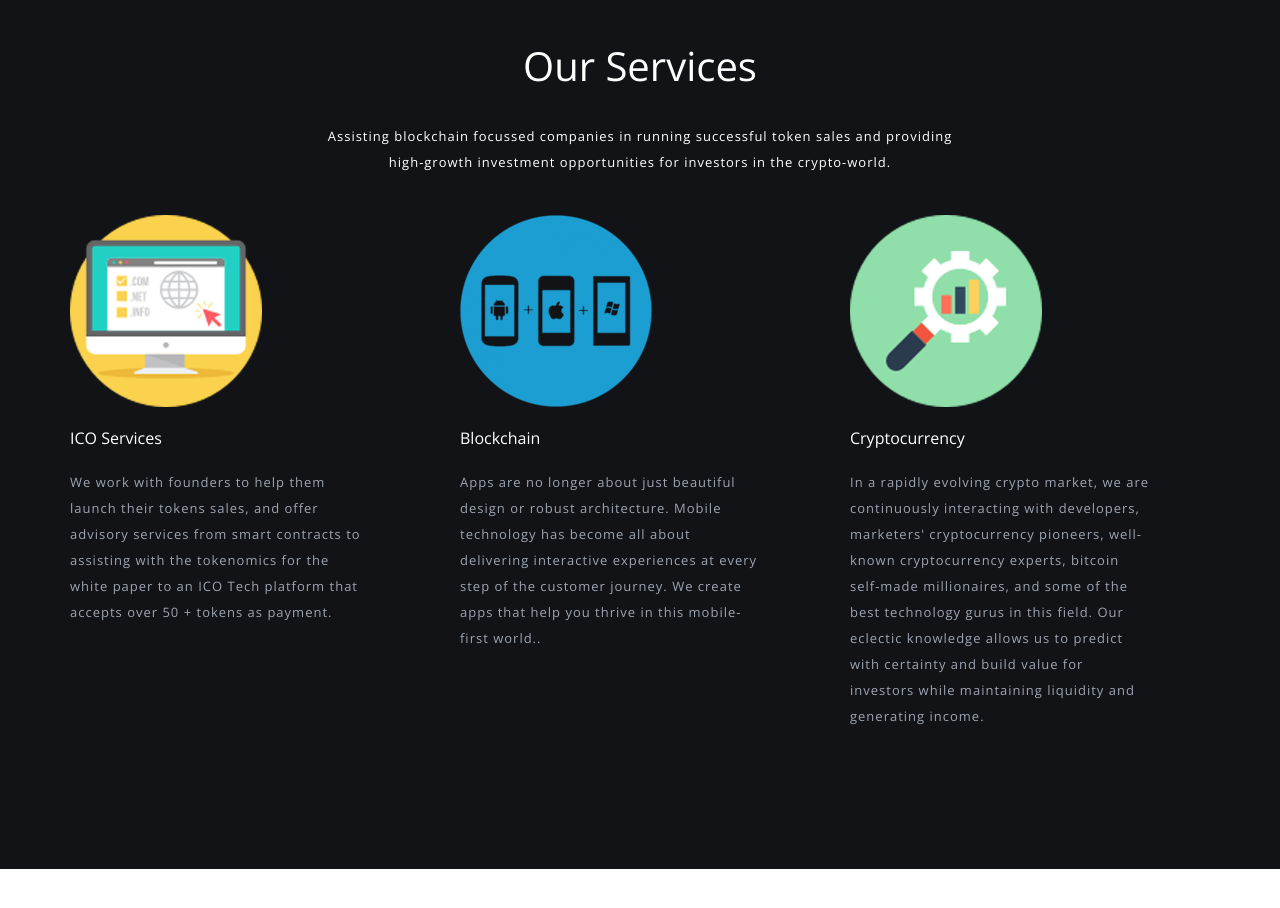
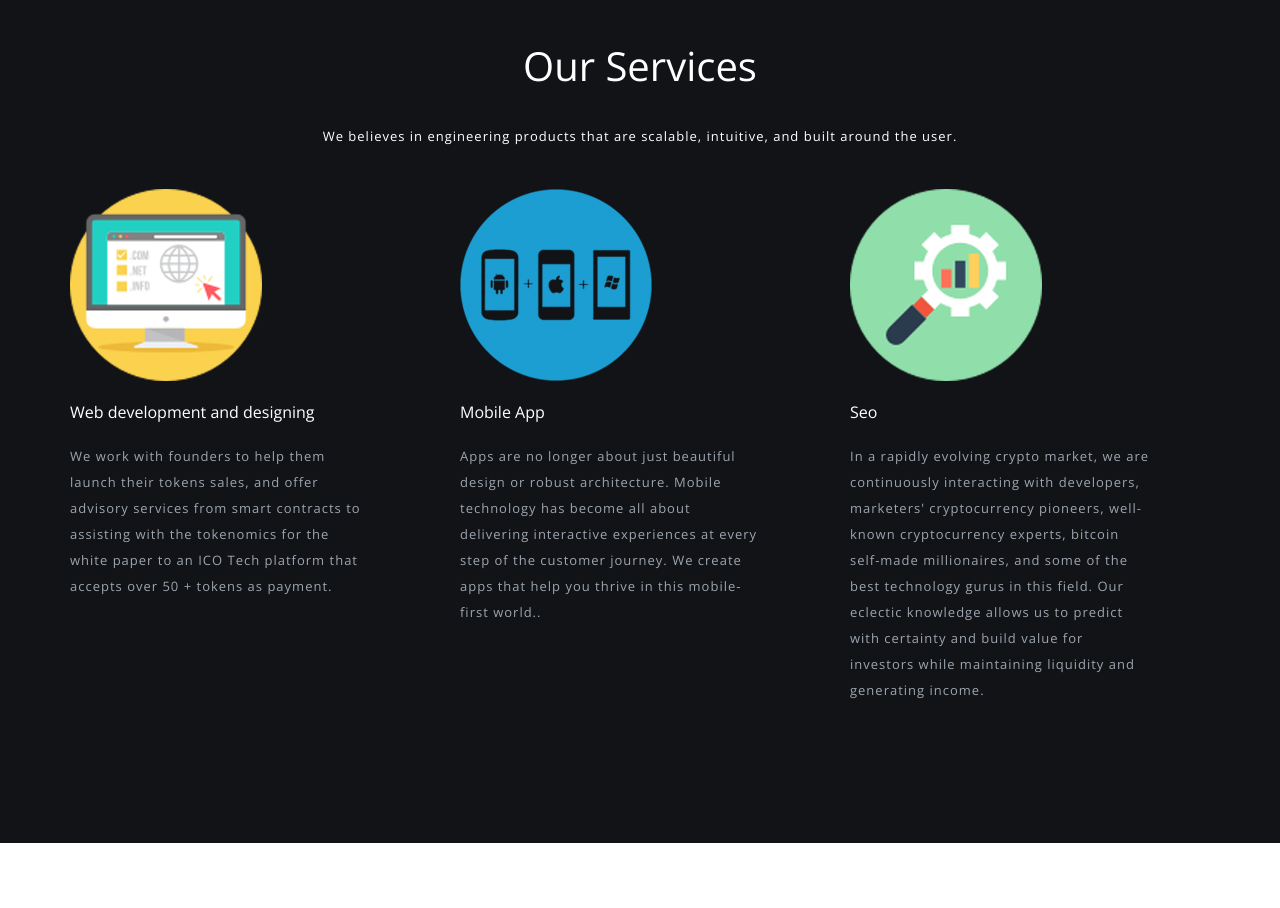
Before and after one commit to sorabh86/webtone, a plain HTML site: page index.html in a window 1280 px wide. Shown: the part 1360-2268 px from the top of the page. Drawn offline with nearby package versions, Linux system fonts and the light colour scheme.

Commit message:
hii
Signed-off-by: Megha Agrawal <megha1123agrawal@gmail.com>

```diff
--- a/index.html
+++ b/index.html
@@ -19,8 +19,7 @@
 				<video width="100%" autoplay loop>
 				  <source src="video/header.mp4" type="video/mp4">
 				  <!-- <source src="mov_bbb.ogg" type="video/ogg"> -->
-				  Your browser does not support HTML5 vide
-				</video>
+				  Your browser does not support HTML5 video				</video>
 			</div>
 			<div class="container-fluid menu">
 				<div class="row" style="margin-right: 0px;">
@@ -91,26 +90,29 @@ A multi-skilled software solution provider, Cadron Infotech remains focused on i
 							<div class="col-md-12">
 								<div class="inner-content">
 									<center><h2>Our Services</h2>
-									<p class="fadeIn">Assisting blockchain focussed companies in running successful token sales and providing high-growth investment opportunities for investors in the crypto-world.</p></center>
+									<p class="fadeIn">We believes in engineering products that are
+scalable, intuitive, and built around the user.
+
+</p></center>
 								</div>
 							</div>
 						</div>
 						<div class="row space-top">
 							<div class="col-md-4 col-sm-4 fadeIn">
 								<img src="images/iccon4.png">
-								<h4>ICO Services</h4>
+								<h4>Web development and designing</h4>
 								<p>We work with founders to help them launch their tokens sales, and offer advisory services from smart contracts to assisting with the tokenomics for the white paper to an ICO Tech platform that accepts over 50 + tokens as payment.</p>
 							</div>
 							<div class="col-md-4 col-sm-4 fadeIn">
 								<img src="images/icon2.png">
-								<h4>Blockchain</h4>
+								<h4>Mobile App</h4>
 								<p>Apps are no longer about just beautiful design or robust architecture.
 
 Mobile technology has become all about delivering interactive experiences at every step of the customer journey. We create apps that help you thrive in this mobile-first world.. </p>
 							</div>
 							<div class="col-md-4 col-sm-4 fadeIn">
 								<img src="images/icon1.png">
-								<h4>Cryptocurrency</h4>
+								<h4>Seo</h4>
 								<p>In a rapidly evolving crypto market, we are continuously interacting with developers, marketers' cryptocurrency pioneers, well-known cryptocurrency experts, bitcoin self-made millionaires, and some of the best technology gurus in this field. Our eclectic knowledge allows us to predict with certainty and build value for investors while maintaining liquidity and generating income. </p>
 							</div>
 
```
